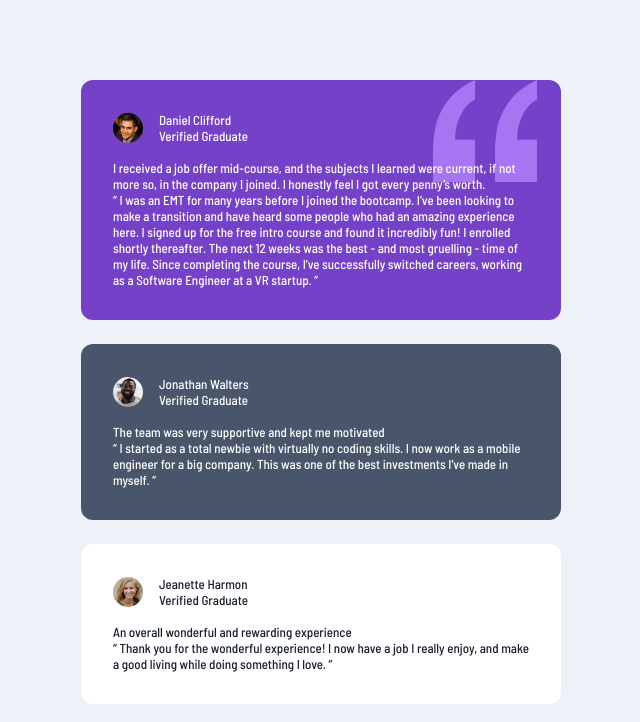
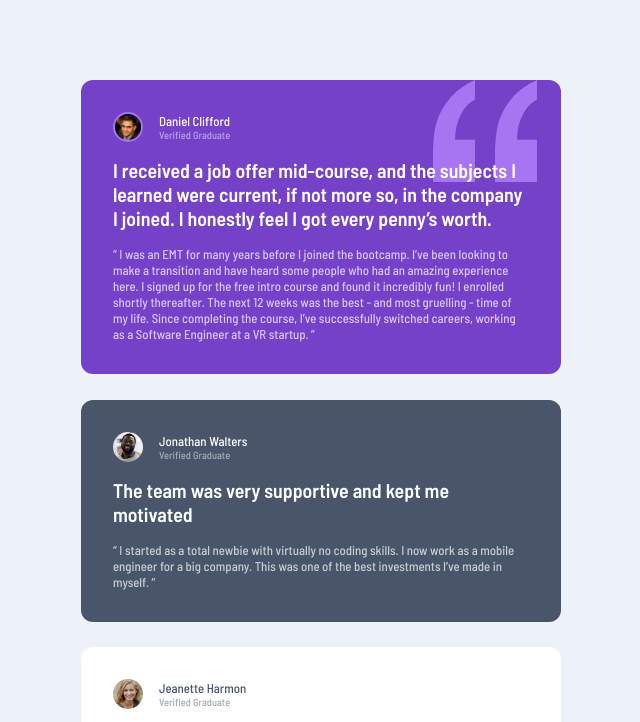
Before and after one commit to njorogejeff/testimonials-grid-section, a plain HTML site: page index.html in a window 1280 px wide. Shown: the top 722 px of the page, without its empty margins (319-959 px from the left). Drawn offline with Linux system fonts and the light colour scheme.

Commit message:
added more css styles to the Testimonials Grid Section

```diff
--- a/css/style.css
+++ b/css/style.css
@@ -43,21 +43,18 @@ img {
 .card__jonathan {
     background-color: var(--very-dark-grayish-blue);
 }
-.card__jeanette {
+.card__jeanette,
+.card__kira {
     background-color: var(--white);
-    color: var(--very-dark-blackish-blue) !important;
+    color: var(--very-dark-grayish-blue) !important;
 }
 .card__patrick {
     background-color: var(--very-dark-blackish-blue);
 }
-.card__kira {
-    background-color: var(--white);
-    color: var(--very-dark-blackish-blue) !important;
-}
 .card__container {
     margin: 5rem auto;
     display: grid;
-    gap: 1.5rem;
+    gap: 1.6rem;
 }
 .testimonial__card {
     color: var(--white);
@@ -76,3 +73,35 @@ img {
     height: 30px;
     border-radius: 50%;
 }
+.user__name {
+    font-size: .8rem;
+}
+.user__title:not(.card__jeanette .user__title, .card__kira .user__title) {
+    font-size: .65rem;
+    color: hsl(0, 0%, 100%, 0.5);
+}
+.testimonial__summary {
+    font-size: 1.24rem;
+    font-weight: 600;
+    margin-bottom: 1rem;
+}
+.testimonial__review:not(.card__jeanette .testimonial__review, .card__kira .testimonial__review) {
+    font-size: .8rem;
+    color: hsl(0, 0%, 100%, 0.7);
+}
+.card__jeanette .user__title,
+.card__kira .user__title {
+    color: hsl(217, 19%, 35%, 0.5);
+    font-size: .65rem;
+}
+.card__jeanette .testimonial__review,
+.card__kira .testimonial__review {
+    font-size: .8rem;
+    color: hsl(217, 19%, 35%, 0.7);
+}
+.card__daniel .user__img {
+    border: 2px solid hsl(264, 83%, 70%);
+}
+.card__patrick .user__img {
+    border: 2px solid var(--moderate-violet);
+}
```
